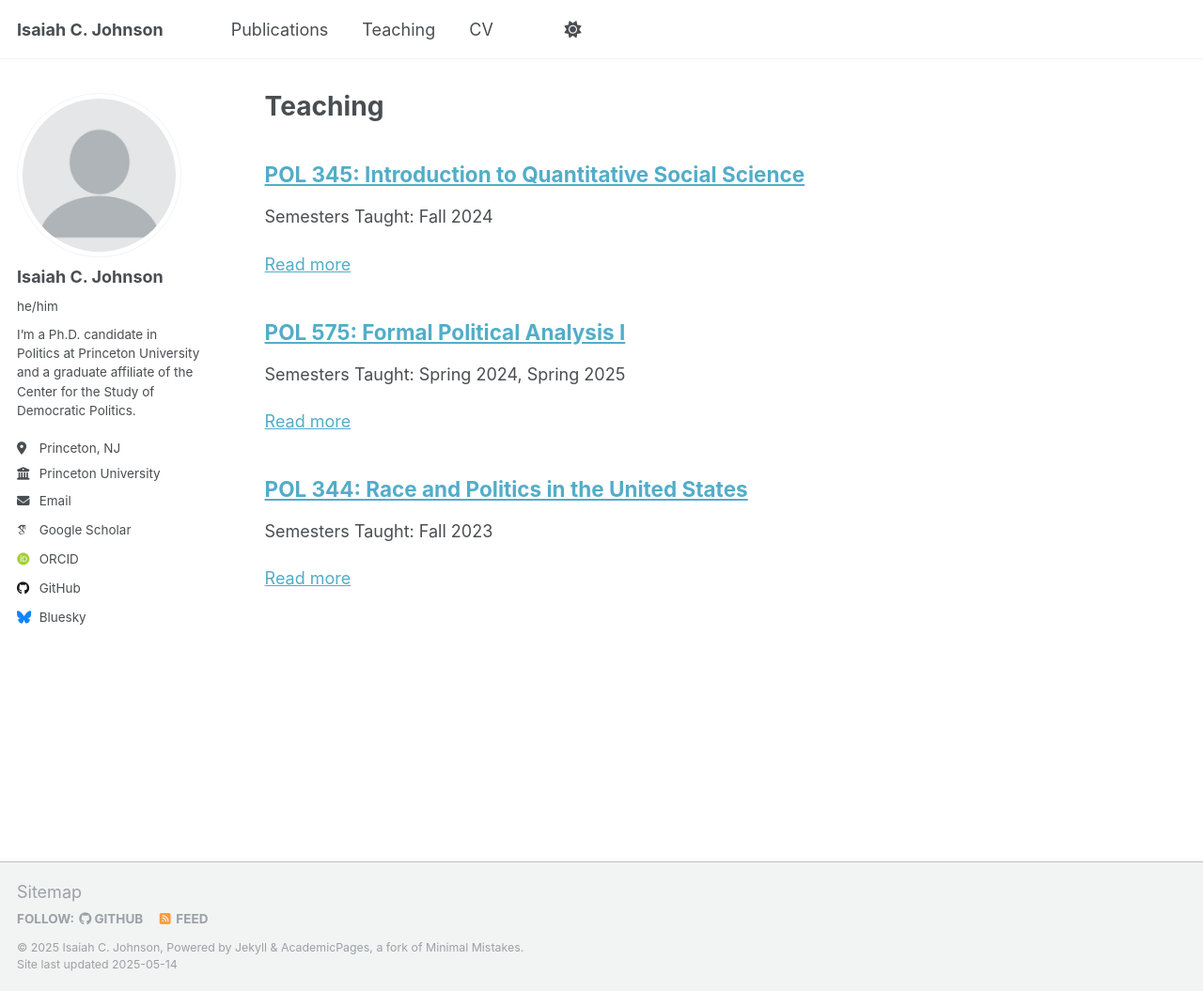
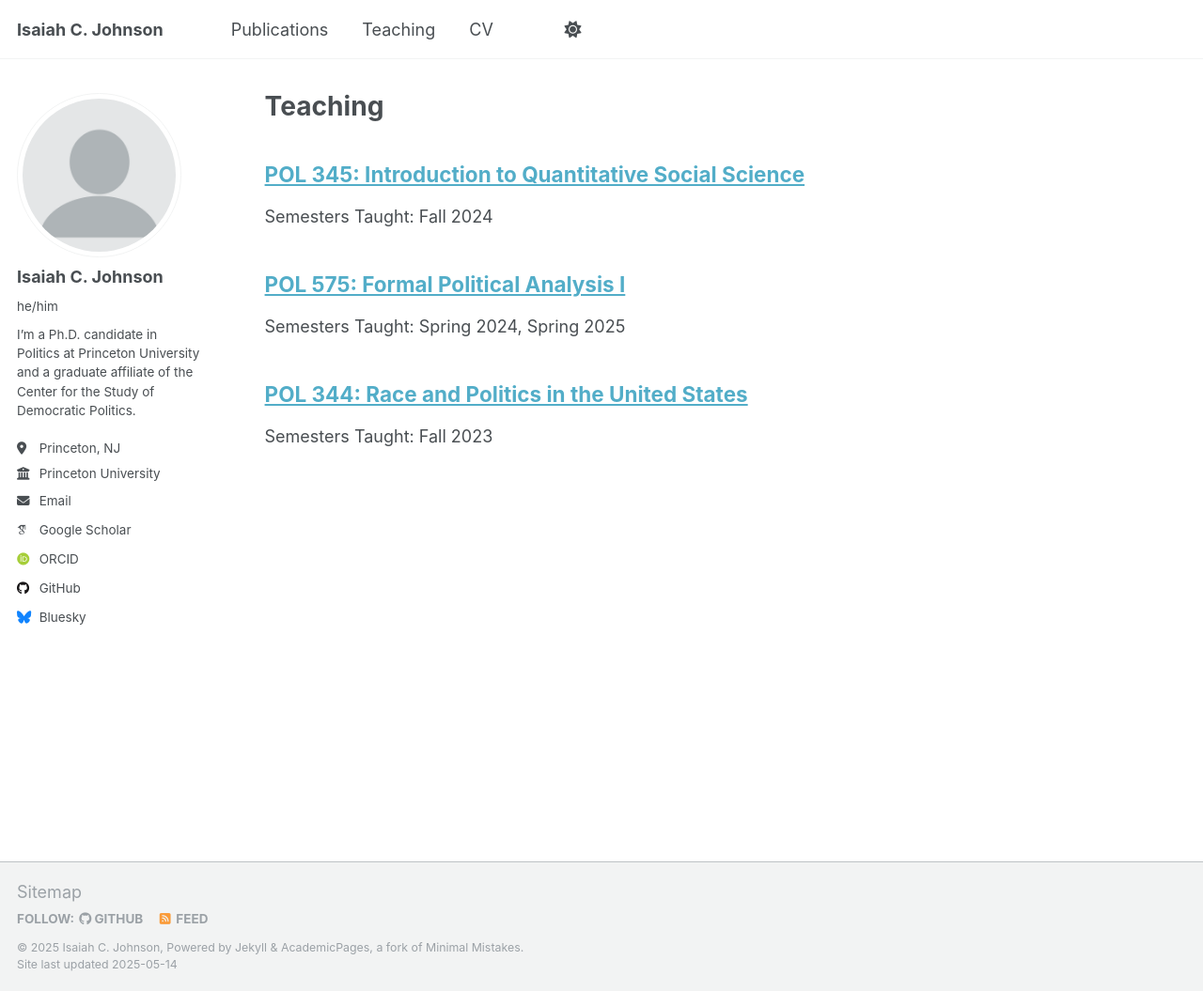
Before and after one commit to isaiahcjohnson/IsaiahCJohnson.github.io, a Jekyll site: the page built from _pages/teaching.html, in a window 1280 px wide and 1055 px high. Shown: the whole window at 94% size. Built offline with Jekyll 4.4.1, drawn with Linux system fonts in a browser that asks for light colours; some web fonts are replaced.

Commit message:
modified:   _pages/teaching.html

```diff
--- a/_pages/teaching.html
+++ b/_pages/teaching.html
@@ -11,6 +11,5 @@ author_profile: true
   <div class="teaching-entry" style="margin-bottom: 2em;">
     <h2><a href="{{ post.url | relative_url }}">{{ post.title }}</a></h2>
     <p>{{ post.excerpt }}</p>
-    <p><a href="{{ post.url | relative_url }}">Read more</a></p>
   </div>
 {% endfor %}
```
